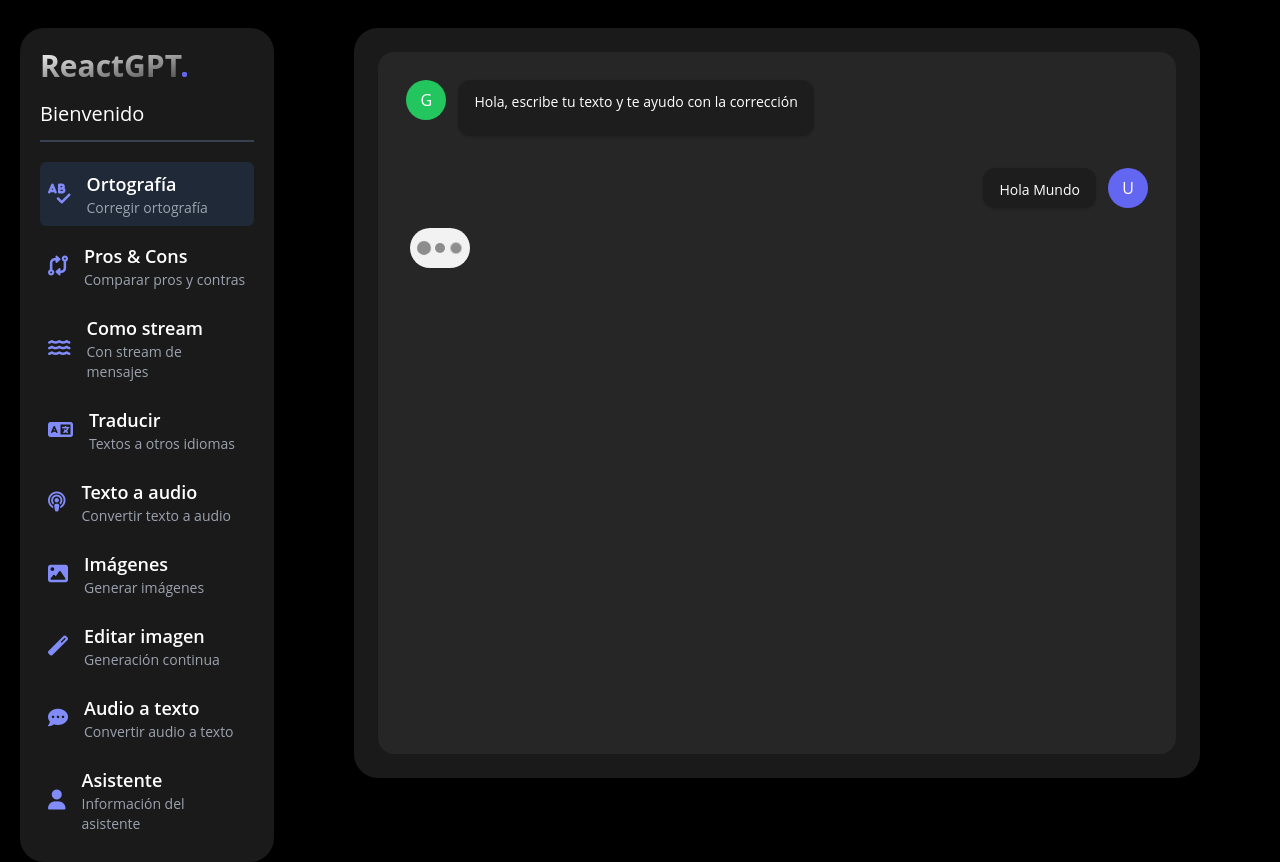
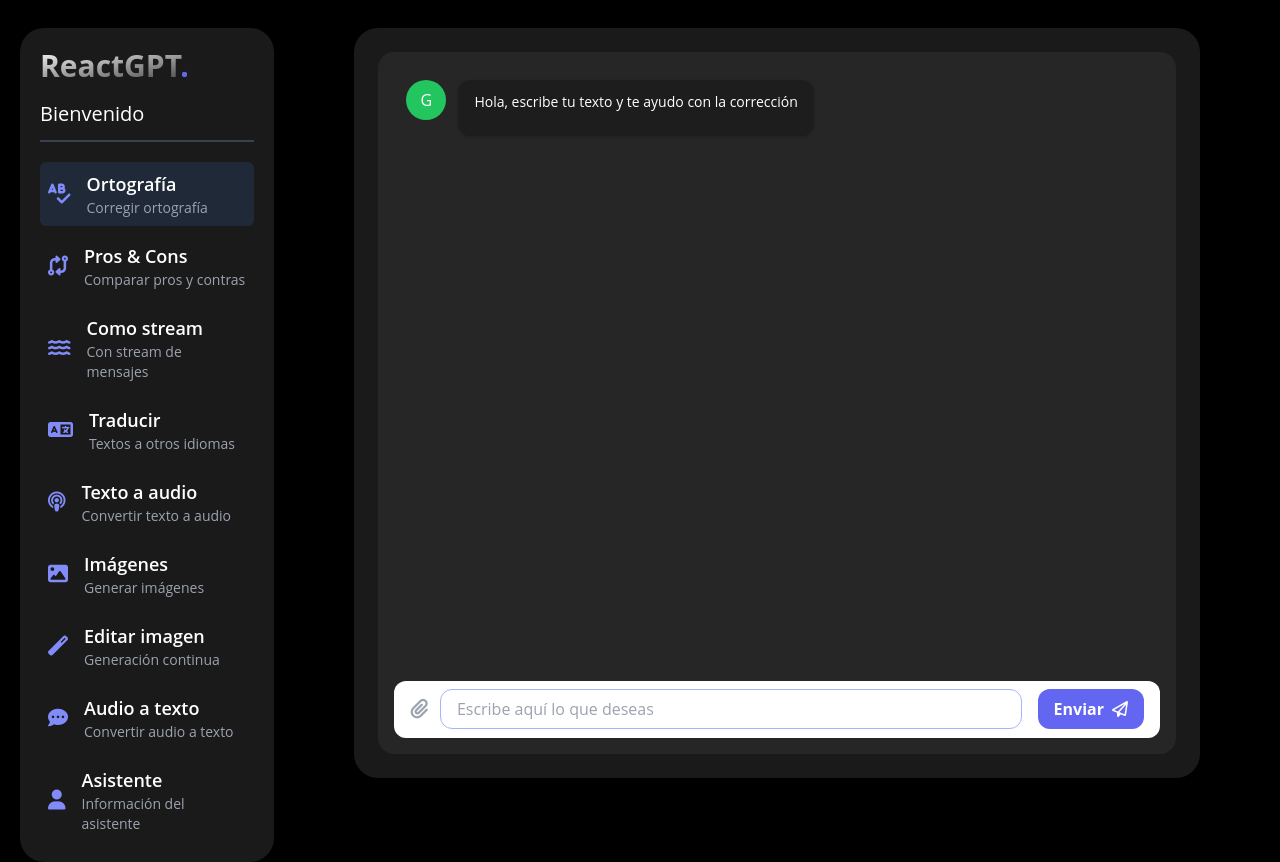
Before and after one commit to martinfyic/reactgpt-nestjs-demo, a React (Vite) app: page /orthography in a window 1280 px wide. Built offline with nearby package versions, Linux system fonts and the light colour scheme.

Commit message:
feat: :construction: logica de vista de mensajes en progreso

```diff
--- a/src/presentation/pages/orthography/OrthographyPage.tsx
+++ b/src/presentation/pages/orthography/OrthographyPage.tsx
@@ -1,6 +1,34 @@
-import { GptMessage, TypingLoader, UserMessage } from '../../components';
+import { useState } from 'react';
+
+import {
+	GptMessage,
+	// TextMessageBox,
+	TextMessageBoxFile,
+	TypingLoader,
+	UserMessage,
+} from '../../components';
+
+interface Message {
+	text: string;
+	isGpt: boolean;
+}
 
 export const OrthographyPage = () => {
+	const [isLoading, setIsLoading] = useState(false);
+	const [messages, setMessages] = useState<Message[]>([]);
+
+	const handlePost = async (text: string) => {
+		setIsLoading(true);
+
+		setMessages(prev => [...prev, { text: text, isGpt: false }]);
+
+		//TODO UseCase
+
+		setIsLoading(false);
+
+		//TODO: Añadir mensaje GPT en true
+	};
+
 	return (
 		<div className='chat-container'>
 			<div className='chat-messages'>
@@ -8,11 +36,38 @@ export const OrthographyPage = () => {
 					{/* Bienvenida */}
 					<GptMessage text='Hola, escribe tu texto y te ayudo con la corrección' />
 
-					<UserMessage text='Hola Mundo' />
+					{messages.map((message, index) =>
+						message.isGpt ? (
+							<GptMessage
+								key={index + new Date().getDate()}
+								text='Esto es de OpenIA'
+							/>
+						) : (
+							<UserMessage
+								key={index + new Date().getDate()}
+								text={message.text}
+							/>
+						)
+					)}
 
-					<TypingLoader className='fade-in' />
+					{isLoading ? (
+						<div className='col-start-1 col-end-12 fade-in'>
+							<TypingLoader />
+						</div>
+					) : null}
 				</div>
 			</div>
+
+			{/* <TextMessageBox
+				onSendMessage={message => handlePost(message)}
+				placeholder='Escribe aquí lo que deseas'
+				disableCorrections
+			/> */}
+
+			<TextMessageBoxFile
+				onSendMessage={message => handlePost(message)}
+				placeholder='Escribe aquí lo que deseas'
+			/>
 		</div>
 	);
 };
```
